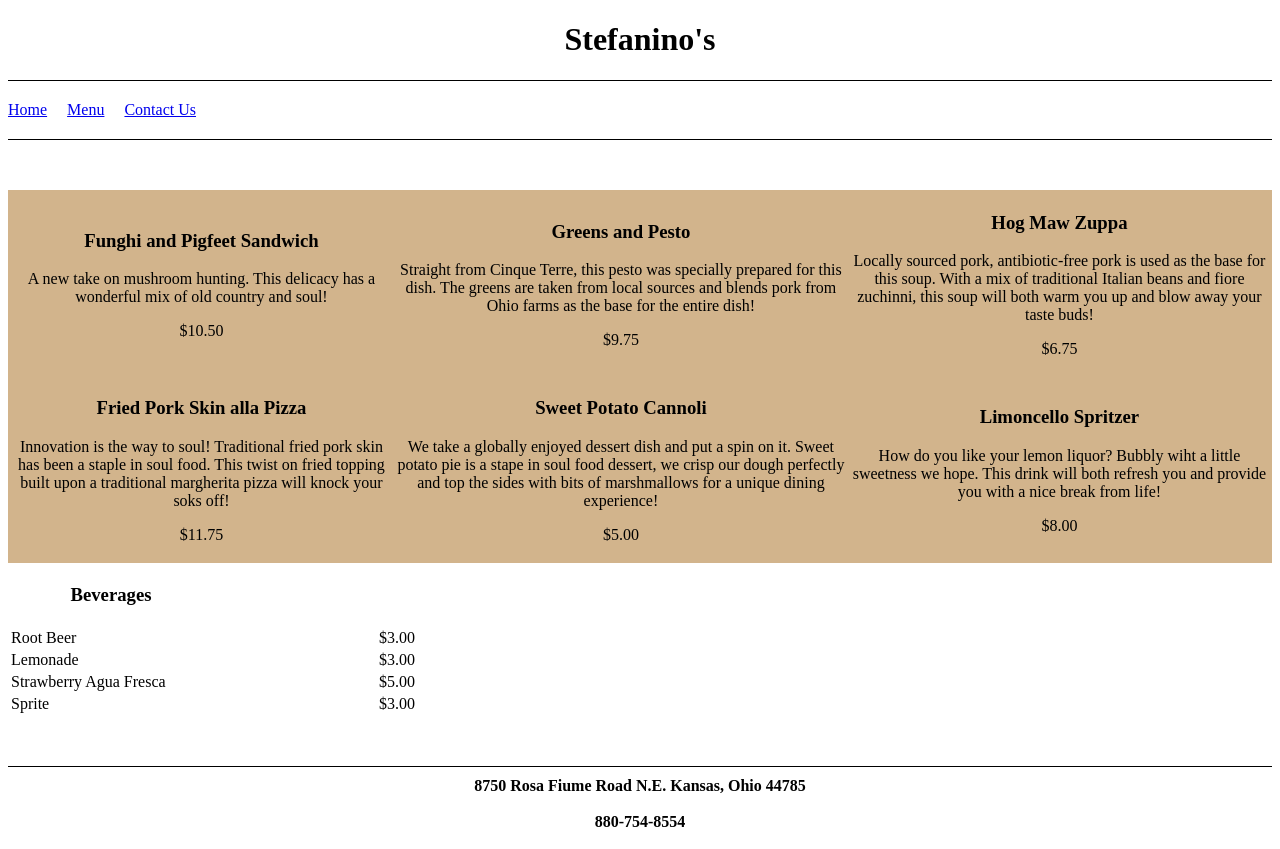
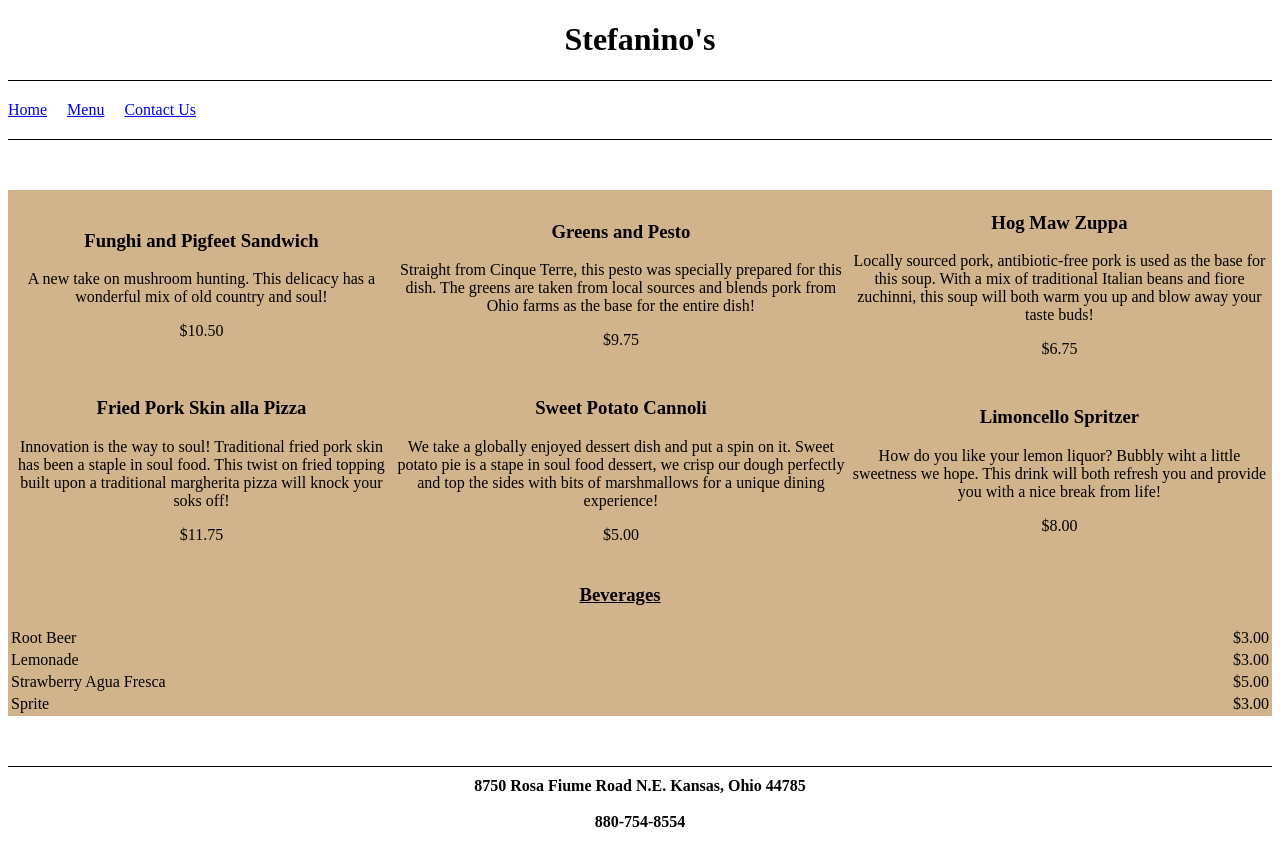
Before and after one commit to StephonBrown/Lab-Restaurant-Site, a plain HTML site: page menu.html in a window 1280 px wide. Drawn offline with Linux system fonts and the light colour scheme.

Commit message:
Updated beverage menu and nav styles

```diff
--- a/css/restaurantStyles.css
+++ b/css/restaurantStyles.css
@@ -57,14 +57,20 @@ a:active{
 }
 
 #beverageHeading{
-    width: 200px;
+    width: 100%;
+    text-decoration: underline;
+    text-align: left;
+
 }
 #drinkName{
     text-align: left;
-    width: 200px;
+    width: 50%;
 
 }
 #drinkPrice{
     text-align: right;
-    width: 200px;
+    width: 50%;
 }
+#beverageTable{
+    background-color: tan
+}
--- a/menu.html
+++ b/menu.html
@@ -63,7 +63,7 @@
             </table>
         </div>
         <div>
-            <table>
+            <table id="beverageTable">
                 <thead>
                     <th id="beverageHeading"><h3>Beverages</h3></th>
                     <th>         </th>
```
